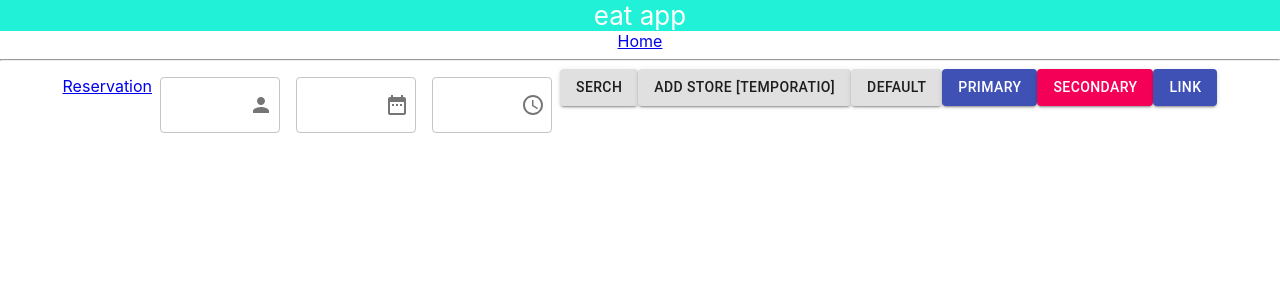
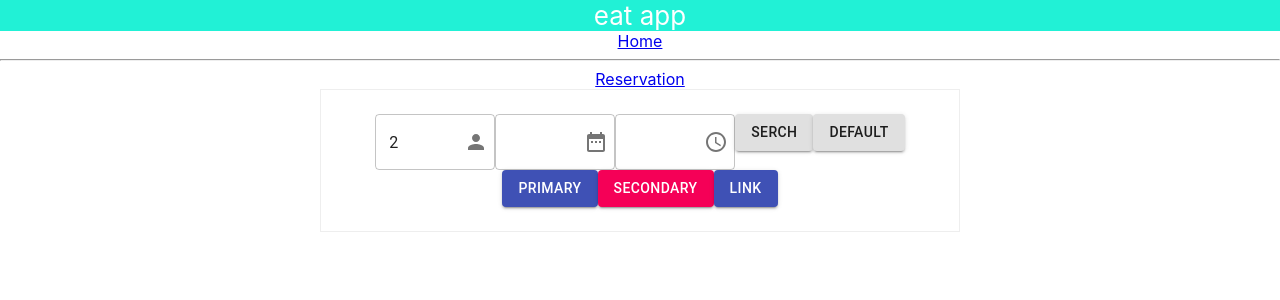
Before and after one commit to p8queiroz/eat-app-availability, a React (Create React App) app: page / in a window 1280 px wide. Shown: the top 300 px of the page. Built offline with nearby package versions, Linux system fonts and the light colour scheme.

Commit message:
add initial state for selecting date

```diff
--- a/src/pages/Restaurant.tsx
+++ b/src/pages/Restaurant.tsx
@@ -14,54 +14,78 @@ type Props = {
 const useStyles = makeStyles((theme: Theme) =>
   createStyles({
     formControl: {
-      margin: theme.spacing(1),
+      margin: theme.spacing(0),
+      borderRadius: 0,
       minWidth: 120,
     },
     selectEmpty: {
       marginTop: theme.spacing(2),
     },
+    form: {
+      border: "1px solid #eee",
+      padding: "1.5rem",
+      width: "50%",
+      boxSizing: "border-box",
+      margin: "0 auto",
+    }
   }),
 );
 
 const  Restaurant: React.FC<Props> = ({ saveReservation }) =>  {
 
-  const [reservation, setReservation] = React.useState<IReservation | {}>()
+  const [reservation, setReservation] = React.useState<IReservation | {}>();
 
-  const handleReservationData = (e: React.FormEvent<HTMLInputElement>) => {
-    setReservation({
-      ...reservation,
-      [e.currentTarget.id]: e.currentTarget.value,
-    })
+  //TODO
+  const [state, setState] = React.useState<
+  {
+      totalReservation: number;
+      date: string;
+      hour:  string;
+      hourSlot: string;
   }
+  >({
+    totalReservation: 2,
+    date: "",
+    hour: "",
+    hourSlot: ""
+  });
 
-  const addNewReservation = (e: React.FormEvent) => {
-    e.preventDefault();
-    const tempResevation: IReservation = {
-      Id: Math.random(),
-      Date: new Date(),
-      Hour: `${Math.random()}hh`,
-      ReservedTo: {
-          Id: 2,
-          Email: "pqhqs@g.com",
-          FirsName: "Paulo",
-          LastName: "Queiroz",
-          Phone: 5585242343423
-      },
-      TotalOcupants: 2,
-    };
 
-    saveReservation(tempResevation)
-    //saveReservation(reservation);
-  }
+  const ocupants = Array.from(Array(50).keys()).map(i => i + 1);
+
+  // const handleReservationData = (e: React.FormEvent<HTMLInputElement>) => {
+  //   debugger
+  //   setReservation({
+  //     ...reservation,
+  //     [e.currentTarget.id]: e.currentTarget.value,
+  //   })
+  // }
+
+  // const addNewReservation = (e: React.FormEvent) => {
+  //   e.preventDefault();
+  //   const tempResevation: IReservation = {
+  //     Id: Math.random(),
+  //     Date: new Date(),
+  //     Hour: `${Math.random()}hh`,
+  //     ReservedTo: {
+  //         Id: 2,
+  //         Email: "pqhqs@g.com",
+  //         FirsName: "Paulo",
+  //         LastName: "Queiroz",
+  //         Phone: 5585242343423
+  //     },
+  //     TotalOcupants: 2,
+  //   };
+
+  //   saveReservation(tempResevation)
+  //   //saveReservation(reservation);
+  // }
 
   const classes = useStyles();
 
-  const [state, setState] = React.useState<{ age: string | number; name: string }>({
-    age: '',
-    name: 'hai',
-  });
-
+ //TODO
   const handleChange = (event: React.ChangeEvent<{ name?: string; value: unknown }>) => {
+    debugger
     const name = event.target.name as keyof typeof state;
     setState({
       ...state,
@@ -70,34 +94,31 @@ const  Restaurant: React.FC<Props> = ({ saveReservation }) =>  {
   };
 
   return (
-    <>
+    <div className={classes.form}>
        <FormControl variant="outlined" className={classes.formControl}>
           <Select
             IconComponent = {Person}
-          value={state.age}
+            native
+            value={state.totalReservation}
             onChange={handleChange}
-          label="Age"
             inputProps={{
-            name: 'age',
-            id: 'outlined-age-native-simple',
+              name: 'totalReservation',
+              id: 'outlined-totalReservation',
             }}
           >
-          <option aria-label="None" value="" />
-          <option value={10}>Ten</option>
-          <option value={20}>Twenty</option>
-          <option value={30}>Thirty</option>
+            {ocupants.map(item => <option value={item}> {item}</option>)}
           </Select>
       </FormControl>
       <FormControl variant="outlined" className={classes.formControl}>
         <Select
         IconComponent={DateRange}
           native
-          value={state.age}
+          value={state.date}
           onChange={handleChange}
-          label="Age"
+          label="Date"
           inputProps={{
-            name: 'age',
-            id: 'outlined-age-native-simple',
+            name: 'date',
+            id: 'outlined-date',
           }}
         >
           <option aria-label="None" value="" />
@@ -110,12 +131,12 @@ const  Restaurant: React.FC<Props> = ({ saveReservation }) =>  {
         <Select
           native
           IconComponent={Schedule}
-          value={state.age}
+          value={state.hour}
           onChange={handleChange}
-          label="Age"
+          label="Hour"
           inputProps={{
-            name: 'age',
-            id: 'outlined-age-native-simple',
+            name: 'hour',
+            id: 'outlined-hour',
           }}
         >
           <option aria-label="None" value="" />
@@ -125,9 +146,9 @@ const  Restaurant: React.FC<Props> = ({ saveReservation }) =>  {
         </Select>
       </FormControl>
       <Button variant="contained">Serch</Button>
-      <Button onClick={addNewReservation} variant="contained">ADD STORE [TEMPORATIO]</Button>
+      {/* <Button onClick={addNewReservation} variant="contained">ADD STORE [TEMPORATIO]</Button> */}
       <AvailableTimeTable/>
-      </>
+    </div>
   );
 }
 
```
Lines whose indentation alone changed are shown as unchanged.
